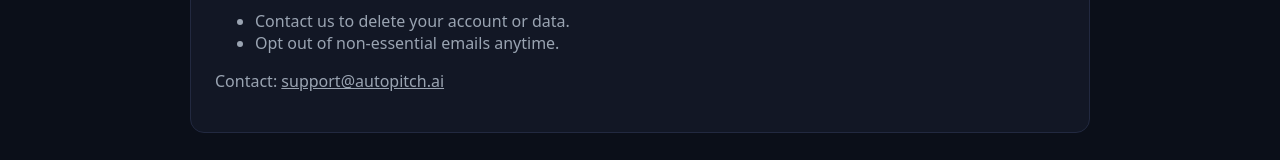
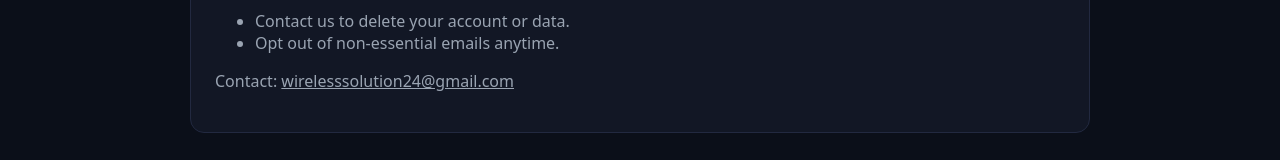
Before and after one commit to zackdaniels09/autopitch-ai, a website: page public/privacy.html in a window 1280 px wide. Shown: the part 526-686 px from the top of the page. Drawn offline with Linux system fonts and the light colour scheme.

Commit message:
Legal: update support email to wirelesssolution24@gmail.com

```diff
--- a/public/privacy.html
+++ b/public/privacy.html
@@ -35,7 +35,7 @@
         <li>Contact us to delete your account or data.</li>
         <li>Opt out of non-essential emails anytime.</li>
       </ul>
-      <p>Contact: <a href="mailto:support@autopitch.ai" style="color:inherit">support@autopitch.ai</a></p>
+      <p>Contact: <a href="mailto:wirelesssolution24@gmail.com" style="color:inherit">wirelesssolution24@gmail.com</a></p>
     </div>
   </div>
 </body>
```
Also changed, not shown: public/terms.html (+1 -1 lines).
